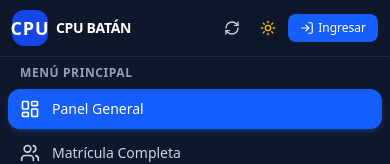
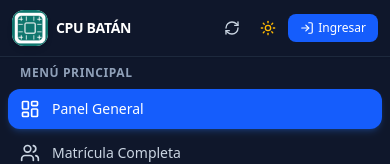
Before and after one commit to florenciaamor36-ship-it/asistencia-cpu-batan-v2, a React (Vite) app: page / in a window 390 px wide. Shown: the top 164 px of the page. Built offline with nearby package versions, Linux system fonts and the light colour scheme; no server answers; the database is empty.

Commit message:
Use CPU Batán logo in mobile header

```diff
--- a/src/components/Header.tsx
+++ b/src/components/Header.tsx
@@ -43,8 +43,8 @@ export const Header: React.FC<HeaderProps> = ({
     }`}>
       {/* Left: Logo & Title */}
       <div className="flex items-center space-x-2 sm:space-x-3 min-w-0">
-        <div className="w-9 h-9 sm:w-10 sm:h-10 rounded-xl bg-blue-700 flex items-center justify-center shadow-md text-white font-black text-lg tracking-wider">
-          CPU
+        <div className="w-9 h-9 sm:w-10 sm:h-10 rounded-xl bg-white flex items-center justify-center shadow-md overflow-hidden shrink-0">
+          <img src="/icons/icon-192.png" alt="Logo CPU Batán" className="w-full h-full object-contain" />
         </div>
         <div>
           <h1 className="text-sm sm:text-lg font-bold tracking-tight">CPU BATÁN</h1>
```
